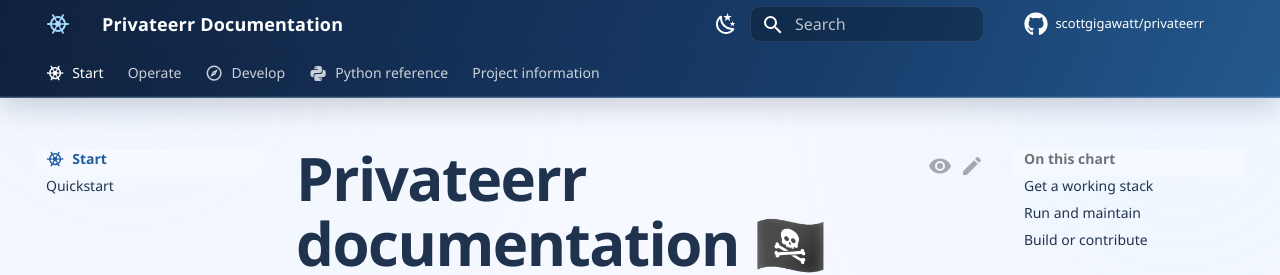
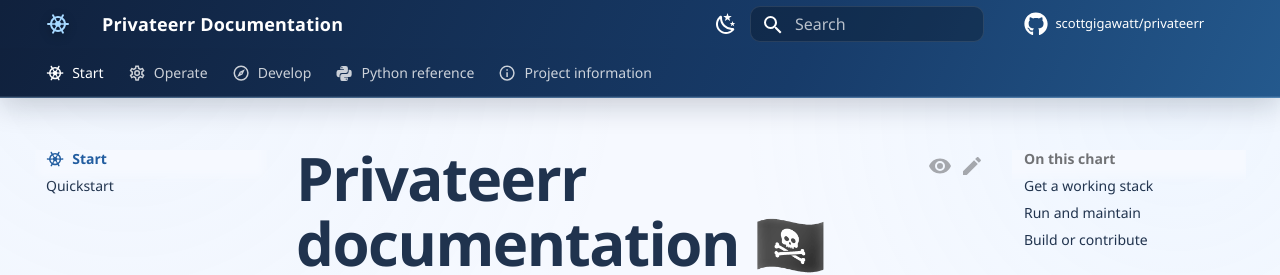
Before and after one commit to scottgigawatt/privateerr, an MkDocs documentation site: the page built from docs/index.md, in a window 1280 px wide. Shown: the top 275 px of the page. Built offline with MkDocs 1.6.1 and Material for MkDocs 9.7.7, drawn with Linux system fonts in a browser that asks for light colours; comment, search, counter and statistics services are not loaded.

Commit message:
🧭 No tab left behind, captain

```diff
--- a/mkdocs.yml
+++ b/mkdocs.yml
@@ -65,10 +65,11 @@
 
 #
 # Configure Material's visual identity and navigation behavior. Project-owned
-# CSS supplies the custom palette without replacing upstream templates.
+# CSS supplies the palette; the tab override supplies explicit section icons.
 #
 theme:
   name: material
+  custom_dir: overrides
   language: en
 
   #
@@ -222,3 +223,17 @@
 #
 extra_css:
   - assets/stylesheets/extra.css
+
+#
+# Define section icons for the top-level navigation tabs.
+#
+extra:
+  #
+  # Keep tab icons independent of the first page in each section.
+  #
+  nav_icons:
+    Start: material/ship-wheel
+    Operate: material/cog-outline
+    Develop: material/compass-outline
+    Python reference: material/language-python
+    Project information: material/information-outline
--- /dev/null
+++ b/overrides/partials/tabs.html
@@ -0,0 +1,56 @@
+{#
+  Copyright 2026 Scott Gigawatt
+
+  SPDX-License-Identifier: Apache-2.0
+
+  tabs.html: Give every top-level navigation tab an explicit bundled icon.
+
+  Adapted from Material for MkDocs' tab templates. Upstream MIT notice:
+
+  Copyright (c) 2016-2025 Martin Donath <martin.donath@squidfunk.com>
+
+  Permission is hereby granted, free of charge, to any person obtaining a copy
+  of this software and associated documentation files (the "Software"), to
+  deal in the Software without restriction, including without limitation the
+  rights to use, copy, modify, merge, publish, distribute, sublicense, and/or
+  sell copies of the Software, and to permit persons to whom the Software is
+  furnished to do so, subject to the following conditions:
+
+  The above copyright notice and this permission notice shall be included in
+  all copies or substantial portions of the Software.
+
+  THE SOFTWARE IS PROVIDED "AS IS", WITHOUT WARRANTY OF ANY KIND, EXPRESS OR
+  IMPLIED, INCLUDING BUT NOT LIMITED TO THE WARRANTIES OF MERCHANTABILITY,
+  FITNESS FOR A PARTICULAR PURPOSE AND NON-INFRINGEMENT. IN NO EVENT SHALL THE
+  AUTHORS OR COPYRIGHT HOLDERS BE LIABLE FOR ANY CLAIM, DAMAGES OR OTHER
+  LIABILITY, WHETHER IN AN ACTION OF CONTRACT, TORT OR OTHERWISE, ARISING
+  FROM, OUT OF OR IN CONNECTION WITH THE SOFTWARE OR THE USE OR OTHER DEALINGS
+  IN THE SOFTWARE.
+#}
+
+{# Follow the first page without changing the section's title or active state. #}
+{% macro render_tab(destination, section) %}
+  {% if destination.children %}
+    {{ render_tab(destination.children | first, section) }}
+  {% else %}
+    <li class="md-tabs__item{% if section.active %} md-tabs__item--active{% endif %}">
+      <a href="{{ destination.url | url }}" class="md-tabs__link">
+        {% set icon = config.extra.nav_icons.get(section.title) %}
+        {% if icon %}
+          <span aria-hidden="true">{% include ".icons/" ~ icon ~ ".svg" %}</span>
+        {% endif %}
+        {{ section.title }}
+      </a>
+    </li>
+  {% endif %}
+{% endmacro %}
+
+<nav class="md-tabs" aria-label="{{ lang.t('tabs') }}" data-md-component="tabs">
+  <div class="md-grid">
+    <ul class="md-tabs__list">
+      {% for nav_item in nav.items %}
+        {{ render_tab(nav_item, nav_item) }}
+      {% endfor %}
+    </ul>
+  </div>
+</nav>
```
